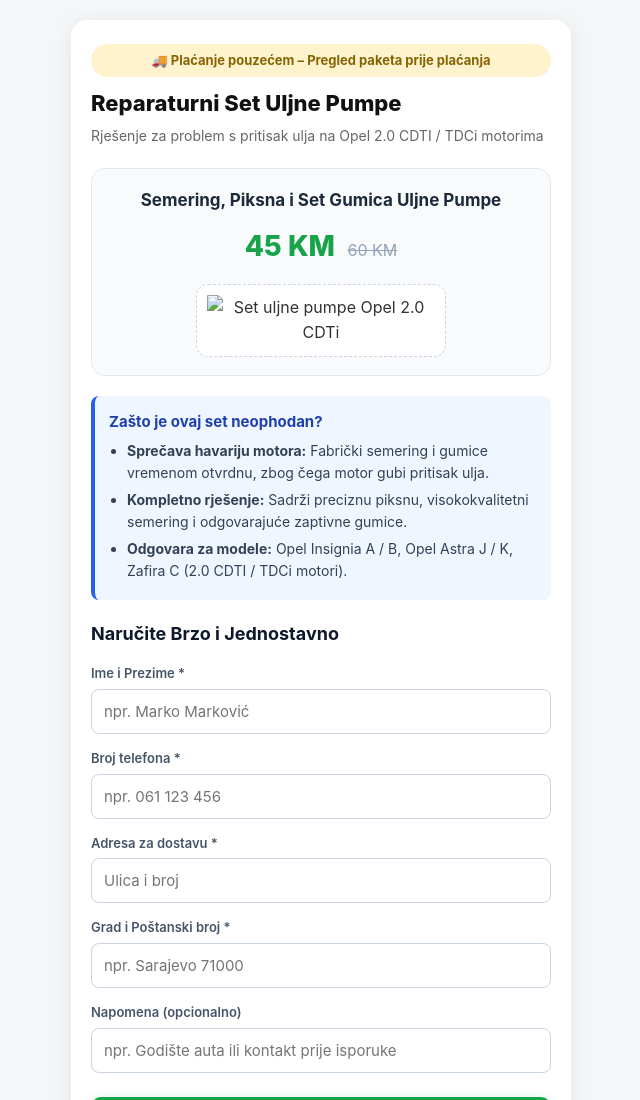
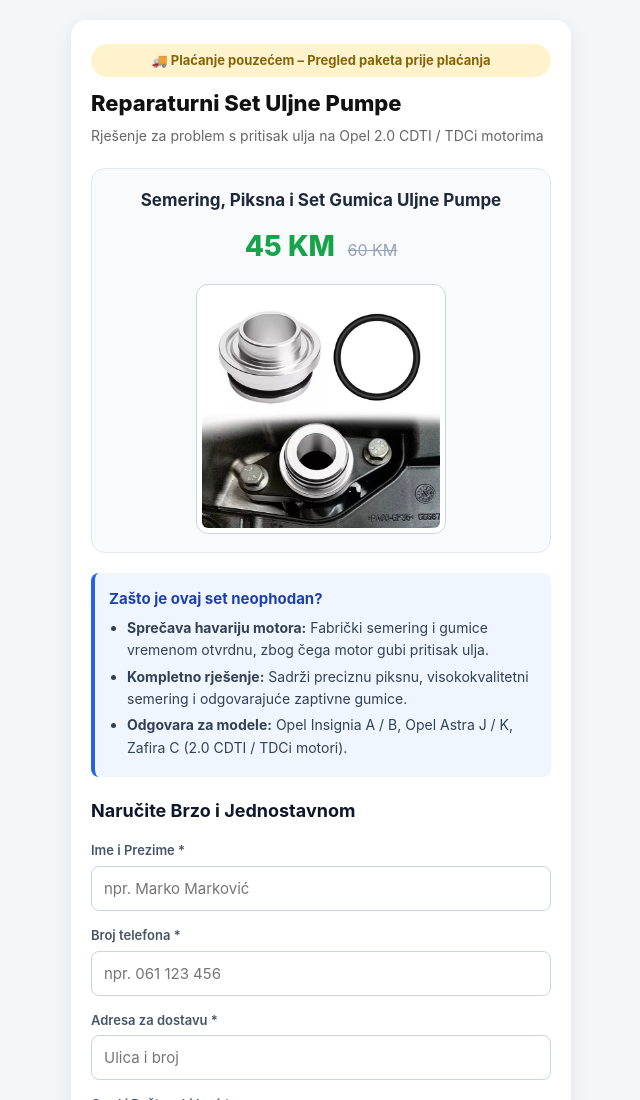
Before and after one commit to kupitoo/opel-semering-20tdci-pumpa-set, a plain HTML site: page index.html in a window 1280 px wide. Shown: the top 1100 px of the page, without its empty margins (319-959 px from the left). Drawn offline with Linux system fonts and the light colour scheme.

Commit message:
Update styling and content in index.html

```diff
--- a/index.html
+++ b/index.html
@@ -95,8 +95,8 @@
             border-radius: 12px;
             margin: 15px auto 0 auto;
             display: block;
-            border: 1px dashed #cbd5e1;
-            padding: 10px;
+            border: 1px solid #cbd5e1;
+            padding: 5px;
             background: #fff;
         }
 
@@ -202,8 +202,8 @@
             <span class="old-price">60 KM</span>
         </div>
 
-        <!-- OVDJE ĆEŠ UBACITI SLIKU (Trenutno je stakleni okvir spreman) -->
-        <img src="SLIKA_PROIZVODA.jpg" alt="Set uljne pumpe Opel 2.0 CDTi" class="product-image">
+        <!-- TVOJA SLIKA SADA NA PRAVOM MJESTU -->
+        <img src="IMG_1058.jpg" alt="Set uljne pumpe Opel 2.0 CDTi" class="product-image">
     </div>
 
     <!-- OPIS I NAMJENA -->
@@ -219,12 +219,12 @@
     <!-- FORMA ZA NARUDŽBU -->
     <form class="order-form" action="https://api.web3forms.com/submit" method="POST">
 
-        <!-- Zamijeni sa svojim Web3Forms ključem -->
+        <!-- Web3Forms pristupi ključ -->
         <input type="hidden" name="access_key" value="494df420-836d-4950-8451-248cb1511ace">
         <input type="hidden" name="subject" value="Nova Narudžba - Opel Set Uljne Pumpe">
         <input type="hidden" name="from_name" value="KupiTo Prodavnica">
 
-        <h2>Naručite Brzo i Jednostavno</h2>
+        <h2>Naručite Brzo i Jednostavnom</h2>
 
         <div class="form-group">
             <label for="name">Ime i Prezime *</label>
```
